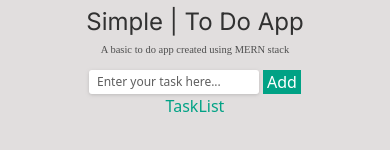
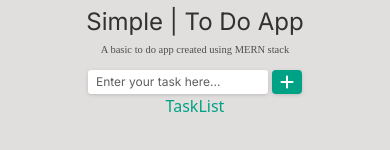
Before and after one commit to deelaka99/ToDoWebApp_using_MERN, a React (Vite) app in the folder frontend/To_Do_Web_App/: page / in a window 390 px wide. Shown: the part 360-510 px from the top of the page. Built offline with nearby package versions, Linux system fonts and the light colour scheme; a web font is replaced by a local one.

Commit message:
TaskInput component is ready for mobile devices

```diff
--- a/frontend/To_Do_Web_App/src/components/TaskInput.jsx
+++ b/frontend/To_Do_Web_App/src/components/TaskInput.jsx
@@ -1,14 +1,18 @@
+import React from "react";
+import { FontAwesomeIcon } from "@fortawesome/react-fontawesome";
+import { faPlus } from "@fortawesome/free-solid-svg-icons";
+
 function TaskInput() {
   return (
     <div className="w-full h-auto flex items-center justify-center">
       <div className="flex pt-3 gap-1">
         <input
           type="text"
-          className="bg-white mobile:w-[170px] mobile:rounded-[3px] mobile:pl-2 mobile:text-[12px] text-textGrey outline-none focus:ring-2 drop-shadow placeholder:text-placeholderGrey"
+          className="bg-white font-inter mobile:w-[180px] mobile:rounded-[3px] mobile:pl-2 mobile:text-[12px] text-textGrey outline-none focus:ring-2 drop-shadow placeholder:text-placeholderGrey"
           placeholder="Enter your task here..."
         />
-        <button className="bg-green text-white h-auto mobile:w-[38px] mobile:px-1">
-          Add
+        <button className="bg-green text-white h-auto w-auto mobile:px-2 mobile:rounded-[4px] drop-shadow active:bg-darkGrey active:drop-shadow-md">
+          <FontAwesomeIcon className="mobile:text-[16px]" icon={faPlus} />
         </button>
       </div>
     </div>
```
